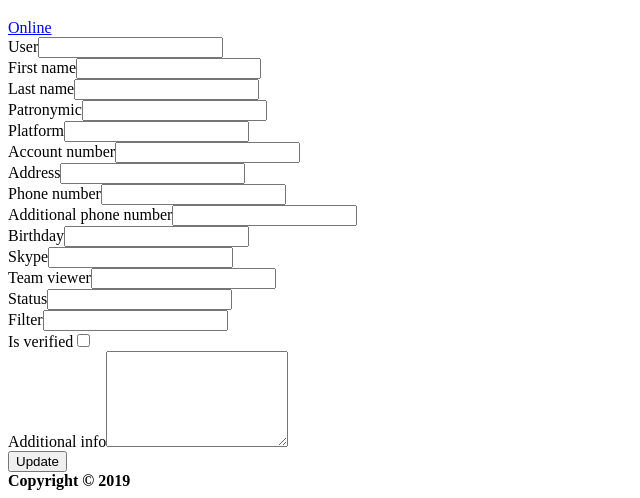
After one commit to viskas/micro-crm, a Yii app: template htdocs/backend/views/admin-client/update.php in a window 1280 px wide. The commit adds this page. Shown: the part 1053-1551 px from the top of the page, without its empty margins (0-640 px from the left). Run offline with PHP 8.4 and a stand-in for Yii, Linux system fonts and the light colour scheme; the template is opened without the code that fills it, so the values that code supplies are empty; form fields are guessed from the names that the template uses; some libraries are stand-ins or nearby versions.

Commit message:
added client user change

```diff
--- a/htdocs/backend/views/admin-client/_columns.php
+++ b/htdocs/backend/views/admin-client/_columns.php
@@ -95,7 +95,7 @@ return [
         'class' => 'kartik\grid\ActionColumn',
         'dropdown' => false,
         'width' => '100px',
-        'template' => '{view} {delete}',
+        'template' => '{view} {update} {delete}',
         'vAlign'=>'middle',
         'urlCreator' => function($action, $model, $key, $index) {
                 return Url::to([$action,'id'=>$key]);
--- /dev/null
+++ b/htdocs/backend/views/admin-client/_form.php
@@ -0,0 +1,113 @@
+<?php
+use yii\helpers\Html;
+use yii\widgets\ActiveForm;
+?>
+
+<div class="clients-form">
+
+    <?php $form = ActiveForm::begin(); ?>
+
+    <div class="row">
+        <div class="col-md-4">
+            <?=
+                $form->field($model, 'user_id')->widget(\kartik\select2\Select2::classname(), [
+                    'data' => $users,
+                    'options' => ['placeholder' => 'Выберите пользователя'],
+                    'pluginOptions' => [
+                        'allowClear' => true
+                    ],
+                ]);
+            ?>
+        </div>
+    </div>
+
+    <div class="row">
+        <div class="col-md-4">
+            <?= $form->field($model, 'first_name')->textInput(['maxlength' => true]) ?>
+        </div>
+        <div class="col-md-4">
+            <?= $form->field($model, 'last_name')->textInput(['maxlength' => true]) ?>
+        </div>
+        <div class="col-md-4">
+            <?= $form->field($model, 'patronymic')->textInput(['maxlength' => true]) ?>
+        </div>
+    </div>
+
+    <div class="row">
+        <div class="col-md-4">
+            <?= $form->field($model, 'platform')->textInput(['maxlength' => true]) ?>
+        </div>
+        <div class="col-md-4">
+            <?= $form->field($model, 'account_number')->textInput(['maxlength' => true]) ?>
+        </div>
+        <div class="col-md-4">
+            <?= $form->field($model, 'address')->textInput(['maxlength' => true]) ?>
+        </div>
+    </div>
+
+    <div class="row">
+        <div class="col-md-4">
+            <?= $form->field($model, 'phone_number')->widget(\borales\extensions\phoneInput\PhoneInput::className(), [
+                'jsOptions' => [
+                    'preferredCountries' => ['ru', 'ua'],
+                    'nationalMode' => false,
+                ]
+            ]); ?>
+        </div>
+        <div class="col-md-4">
+            <?= $form->field($model, 'additional_phone_number')->widget(\borales\extensions\phoneInput\PhoneInput::className(), [
+                'jsOptions' => [
+                    'preferredCountries' => ['ru', 'ua'],
+                    'nationalMode' => false,
+                ]
+            ]); ?>
+        </div>
+        <div class="col-md-4">
+            <?= $form->field($model, 'birthday')->widget(\kartik\date\DatePicker::classname(), [
+                'pluginOptions' => [
+                    'autoclose'=>true,
+                    'pluginOptions' => [
+                        'format' => 'dd-mm-yyyy',
+                        'autoclose' => true
+                    ]
+                ]
+            ]); ?>
+        </div>
+    </div>
+
+    <div class="row">
+        <div class="col-md-4">
+            <?= $form->field($model, 'skype')->textInput(['maxlength' => true]) ?>
+        </div>
+        <div class="col-md-4">
+            <?= $form->field($model, 'team_viewer')->textInput(['maxlength' => true]) ?>
+        </div>
+        <div class="col-md-4">
+            <?= $form->field($model, 'status')->textInput(['maxlength' => true]) ?>
+        </div>
+    </div>
+
+    <div class="row">
+        <div class="col-md-4">
+            <?= $form->field($model, 'filter')->textInput(['maxlength' => true]) ?>
+        </div>
+    </div>
+
+    <div class="row">
+        <div class="col-md-12">
+            <?= $form->field($model, 'is_verified')->checkbox() ?>
+        </div>
+    </div>
+
+    <?= $form->field($model, 'additional_info')->textarea(['rows' => 6]) ?>
+
+
+    <?php if (!Yii::$app->request->isAjax){ ?>
+        <div class="form-group">
+            <?= Html::submitButton($model->isNewRecord ? 'Create' : 'Update', ['class' => $model->isNewRecord ? 'btn btn-success' : 'btn btn-primary']) ?>
+        </div>
+    <?php } ?>
+
+    <?php ActiveForm::end(); ?>
+
+</div>
--- /dev/null
+++ b/htdocs/backend/views/admin-client/update.php
@@ -0,0 +1,15 @@
+<?php
+
+use yii\helpers\Html;
+
+/* @var $this yii\web\View */
+/* @var $model common\models\Clients */
+?>
+<div class="clients-update">
+
+    <?= $this->render('_form', [
+        'users' => $users,
+        'model' => $model,
+    ]) ?>
+
+</div>
```
Also changed, not shown: htdocs/backend/controllers/AdminClientController.php (+50 -0 lines).
